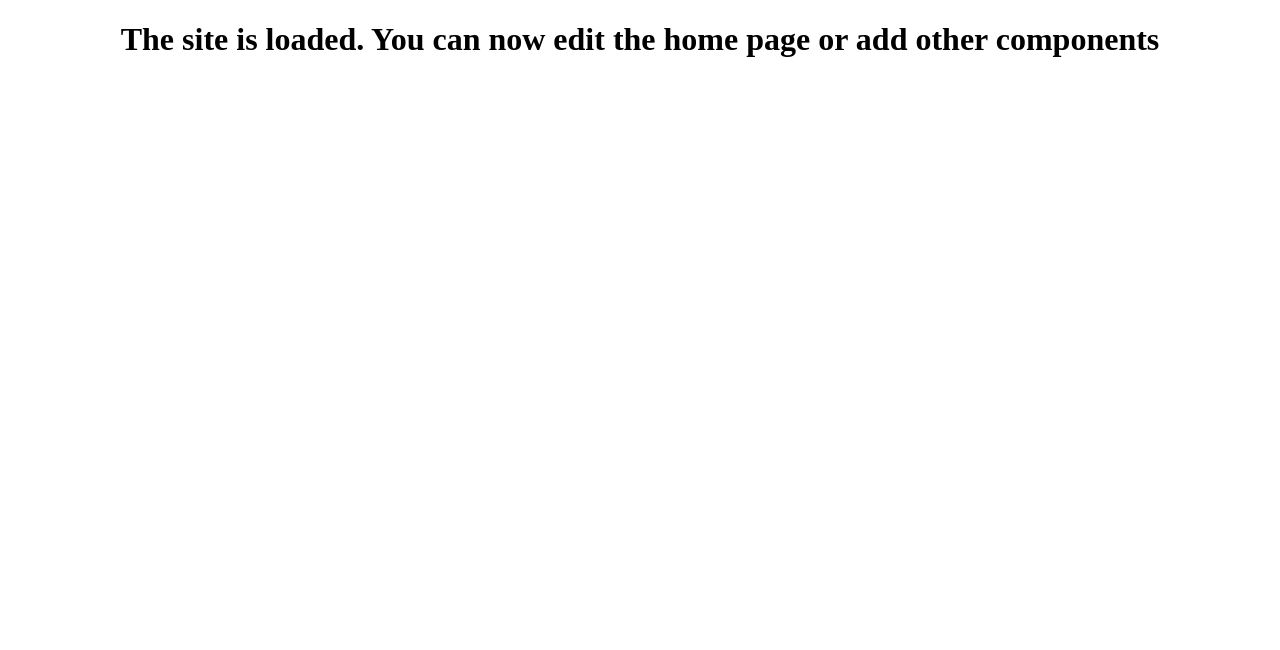
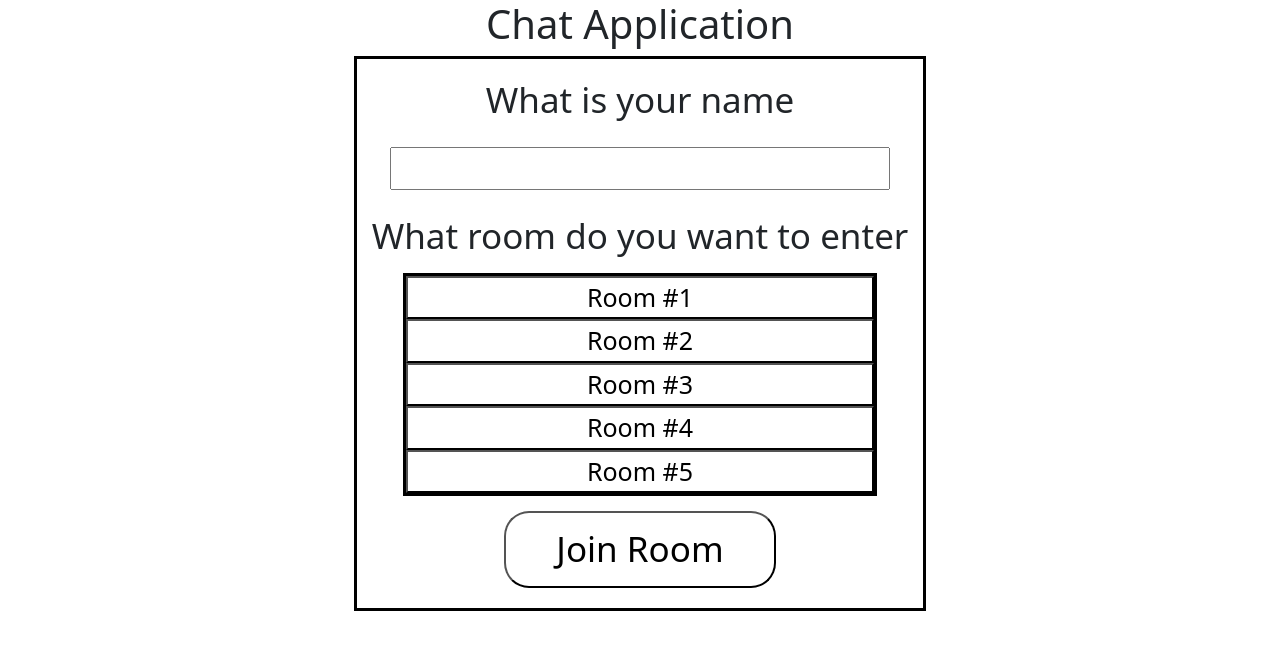
Before and after one commit to benthere914/chatApplication, a React (Create React App) app: page / in a window 1280 px wide. Shown: the top 650 px of the page. Built offline with nearby package versions, Linux system fonts and the light colour scheme; the HTML template or start-up script is replaced by a standard one.

Commit message:
home page styled and structured

```diff
--- a/package.json
+++ b/package.json
@@ -6,6 +6,7 @@
     "@testing-library/jest-dom": "^5.14.1",
     "@testing-library/react": "^11.2.7",
     "@testing-library/user-event": "^12.8.3",
+    "bootstrap": "^5.1.3",
     "dotenv": "^10.0.0",
     "email-validator": "^2.0.4",
     "emailjs-com": "^3.2.0",
--- a/src/components/home/index.css
+++ b/src/components/home/index.css
@@ -1,3 +1,57 @@
-h1 {
-    text-align: center;
+.homePage{
+    display: flex;
+    flex-direction: column;
+    align-items: center;
 }
+
+.roomForm{
+    border: solid black;
+    display: flex;
+    flex-direction: column;
+    align-items: center;
+    padding: 5px;
+}
+
+.roomForm p{
+    font-size: 35px;
+    margin: 10px;
+}
+
+.roomForm input{
+    width: 90%;
+    font-size: 25px;
+    margin: 10px;
+}
+
+.rooms{
+    width: 85%;
+    border: solid black;
+    display: flex;
+    flex-direction: column;
+}
+.rooms button{
+    font-size: 25px;
+    cursor: pointer;
+    color: black;
+    background-color: white;
+}
+
+.rooms button:hover{
+    color: white;
+    background-color: black;
+}
+
+button.joinRoom{
+    font-size: 35px;
+    margin: 15px;
+    padding: 10px 50px;
+    border-radius: 25px;
+    color: black;
+    background-color: white;
+}
+
+button.joinRoom:hover{
+    cursor: pointer;
+    color: white;
+    background-color: black;
+}
--- a/src/components/home/index.js
+++ b/src/components/home/index.js
@@ -1,9 +1,26 @@
+import { useState } from 'react'
 import './index.css'
+
 const Home = () => {
+    const [name, setName] = useState('')
+    const numbers = [];
+    const [buttonNumber, setButtonNumber] = useState(0)
+    for (let i = 1; i <= 5; i++){
+        numbers.push(i);
+    }
     return (
         <>
             <div className='homePage'>
-                <h1>The site is loaded. You can now edit the home page or add other components</h1>
+                <h1>Chat Application</h1>
+                <div className='roomForm'>
+                    <p>What is your name</p>
+                    <input value={name} onChange={(e) => {setName(e.target.value)}}/>
+                    <p>What room do you want to enter</p>
+                    <div className='rooms'>
+                        {numbers?.map((number) => <button onClick={() => {setButtonNumber(number)}} style={number === buttonNumber?{color: 'white', backgroundColor: 'black'}:null}>{`Room #${number}`}</button>)}
+                    </div>
+                    <button className='joinRoom'>Join Room</button>
+                </div>
             </div>
         </>
     )
```
Also changed, not shown: 1 other file (tests, documents, lock files or other folders).
